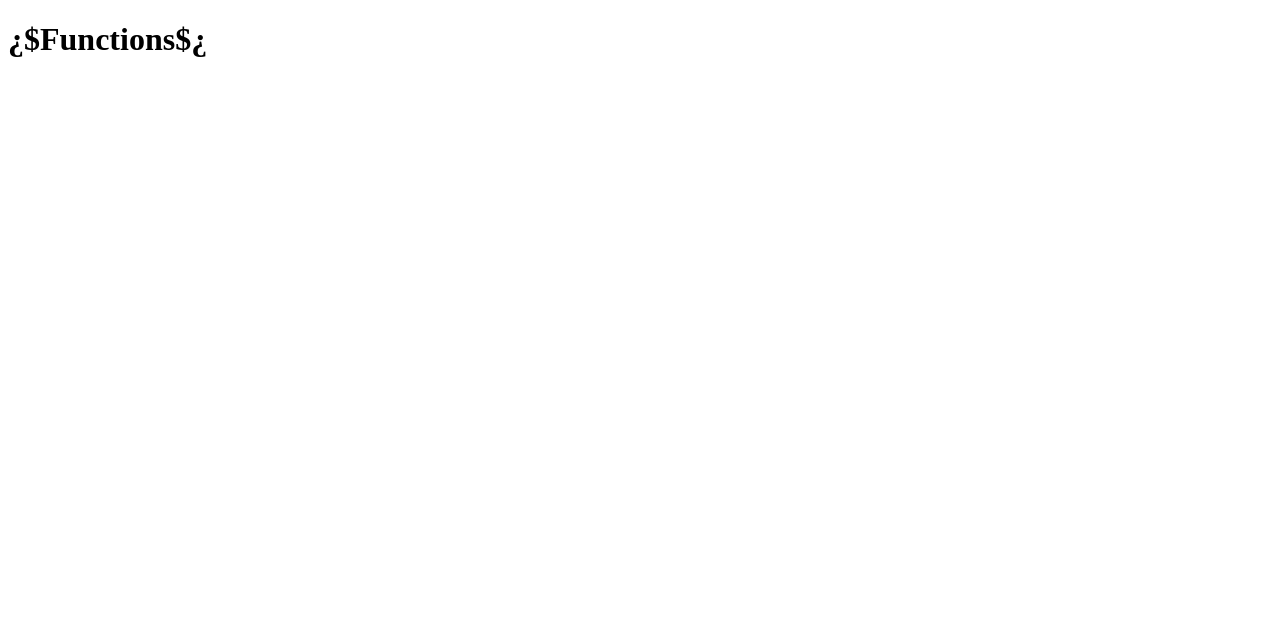
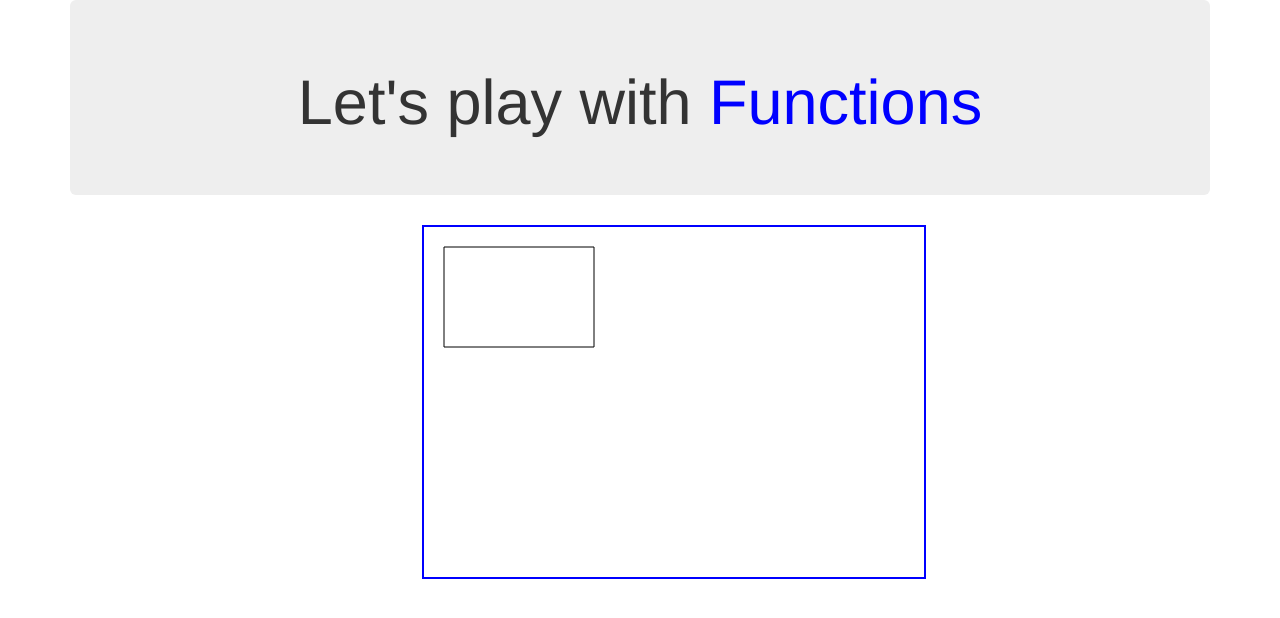
Before and after one commit to bossiilaria/JavaScript_Functions, a plain HTML site: page index.html in a window 1280 px wide. Drawn offline with nearby package versions, Linux system fonts and the light colour scheme.

Commit message:
my first commit

```diff
--- /dev/null
+++ b/css/main.css
@@ -0,0 +1,11 @@
+
+h1 {
+	text-align: center;
+}
+
+span {
+	color: blue;
+}
+#myCanvas {
+	display: block;
+}
--- a/index.html
+++ b/index.html
@@ -1,14 +1,33 @@
 <!DOCTYPE html>
 <html lang="en">
 <head>
-<meta charset="utf-8">
-<title>Functions</title>
-<meta author="Ilaria Bossi" content="Objects">
+	<meta charset="utf-8">
+	<title>Functions</title>
+	<meta name="viewport" content="width=device-width, initial-scale=1">
+	<meta author="Ilaria Bossi" content="Objects">
+	<link rel="shortcut icon" href="img/favicon.ico">
+	<link rel="stylesheet" href="css/main.css">
+	<!-- Latest compiled and minified CSS -->
+<link rel="stylesheet" href="https://maxcdn.bootstrapcdn.com/bootstrap/3.3.5/css/bootstrap.min.css">
 
-<script src="js/main.js"></script>
 </head>
 <body>
-<h1><span>&#191</span>&#36;Functions&#36;&#191</h1>
 
+<div class="container">
+	<div class="jumbotron">
+		<h1>Let's play with <span>Functions</span></h1>
+	</div>
+</div>
+<div class="row">
+	<div class="col-sm-4"></div>
+	<div col="col-sm-4">
+		<canvas id="myCanvas" width="500" height="350" style="border:2px solid blue;"></canvas>
+	</div>
+	<div class="col-sm-4"></div>
+</div>
+  <script src="https://ajax.googleapis.com/ajax/libs/jquery/1.11.3/jquery.min.js"></script>
+  <script src="http://maxcdn.bootstrapcdn.com/bootstrap/3.3.5/js/bootstrap.min.js"></script>
+<script src="js/main.js"></script>
 </body>
+
 </html>
--- a/js/main.js
+++ b/js/main.js
@@ -1,4 +1,7 @@
-/*var myFunction = function(y, z){
+/* Goal: write a function to add two numbers and display the result*/
+
+/*
+var myFunction = function(y, z){
 alert(y + z);
 };
 
@@ -6,7 +9,44 @@ myFunction(1, 3);
 */
 
 /*Goal: calculate how many lines of code I would write by the time I'm 50 if I write 10 lines of code a day*/
+/*
 var calcLinesOfCode = function(numYears) {
 	return 10 * 365 * numYears;
 };
 alert(calcLinesOfCode(8));
+
+/* Goal: write a function to multiply two numbers and display the result*/
+/*
+var myFunc = function(a, b) {
+	return a*b;
+};
+console.log(myFunc(2, 3));
+
+function myFunc(a, b) {
+	return a*b;
+}
+console.log(myFunc(4, 5));
+*/
+
+/*Goal: play with local and global variables - write a function to calculate how tall a person grew over the years and display the result*/
+/*var lifeTimeInches = 20;
+
+var howTall = function(startAge, endAge, inchesPerYear) {
+	totalInches = inchesPerYear * (endAge - startAge);
+	lifeTimeInches += totalInches;
+	return totalInches;
+};
+console.log("From 0 to 8 years:");
+console.log(howTall(0, 8, 2.5));
+
+console.log("From 8 to 16 years:");
+console.log(howTall(8, 16, 2));
+
+console.log("Total inches grown:");
+console.log(lifeTimeInches);
+*/
+/*Goal: draw a car made of rectangles and ellipses and make it move across the screen*/
+var c = document.getElementById("myCanvas");
+var ctx = c.getContext("2d");
+ctx.rect(20, 20, 150, 100);
+ctx.stroke();
```
Also changed, not shown: img/favicon.ico (added).
